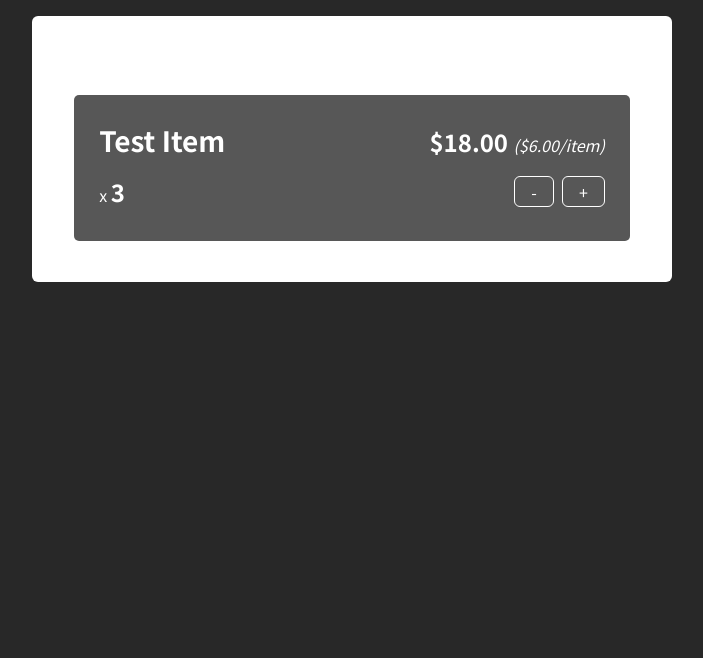
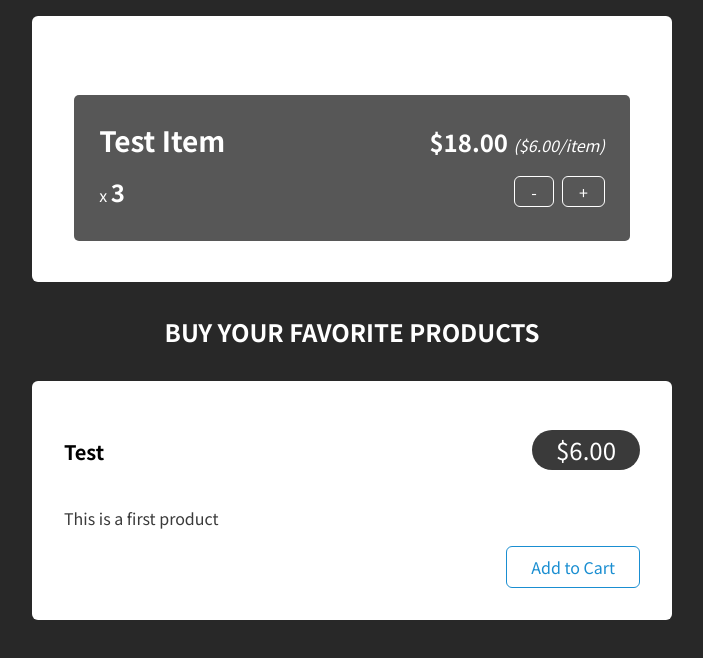
Before and after one commit to KozerT/shoping-cart-redux-, a React app: page / in a window 1280 px wide. Shown: the top 658 px of the page, without its empty margins (288-991 px from the left). Built offline with nearby package versions, Linux system fonts and the light colour scheme; the HTML template or start-up script is replaced by a standard one.

Commit message:
feat: Introduced Product component with nested ProductItem and corresponding styles

```diff
--- a/src/App.jsx
+++ b/src/App.jsx
@@ -1,9 +1,11 @@
 import Cart from "./components/Cart/Cart";
+import Products from "./components/Shop/Products";
 
 function App() {
   return (
     <>
       <Cart />
+      <Products />
     </>
   );
 }
--- /dev/null
+++ b/src/components/Shop/ProductItem.jsx
@@ -0,0 +1,23 @@
+import Card from "../UI/Card";
+import classes from "./ProductItem.module.css";
+
+const ProductItem = (props) => {
+  const { title, price, description } = props;
+
+  return (
+    <li className={classes.item}>
+      <Card className={classes["product-card-item"]}>
+        <header>
+          <h3>{title}</h3>
+          <div className={classes.price}>${price.toFixed(2)}</div>
+        </header>
+        <p>{description}</p>
+        <div className={classes.actions}>
+          <button>Add to Cart</button>
+        </div>
+      </Card>
+    </li>
+  );
+};
+
+export default ProductItem;
--- /dev/null
+++ b/src/components/Shop/ProductItem.module.css
@@ -0,0 +1,31 @@
+.item h3 {
+  margin: 1.5rem 0;
+  font-size: 1.25rem;
+}
+
+.product-card-item {
+  padding: 2rem;
+}
+
+.item header {
+  display: flex;
+  justify-content: space-between;
+  align-items: baseline;
+}
+
+.price {
+  border-radius: 30px;
+  padding: 0.15rem 1.5rem;
+  background-color: #3a3a3a;
+  color: white;
+  font-size: 1.5rem;
+}
+
+.item p {
+  color: #3a3a3a;
+}
+
+.actions {
+  display: flex;
+  justify-content: flex-end;
+}
--- /dev/null
+++ b/src/components/Shop/Products.jsx
@@ -0,0 +1,19 @@
+import classes from "./Products.module.css";
+import ProductItem from "./ProductItem";
+
+const Products = (props) => {
+  return (
+    <section className={classes.products}>
+      <h2>Buy your favorite products</h2>
+      <ul>
+        <ProductItem
+          title="Test"
+          price={6}
+          description="This is a first product"
+        />
+      </ul>
+    </section>
+  );
+};
+
+export default Products;
--- /dev/null
+++ b/src/components/Shop/Products.module.css
@@ -0,0 +1,12 @@
+.products h2 {
+  color: white;
+  margin: 2rem auto;
+  text-align: center;
+  text-transform: uppercase;
+}
+
+.products ul {
+  list-style: none;
+  margin: 0;
+  padding: 0;
+}
```
